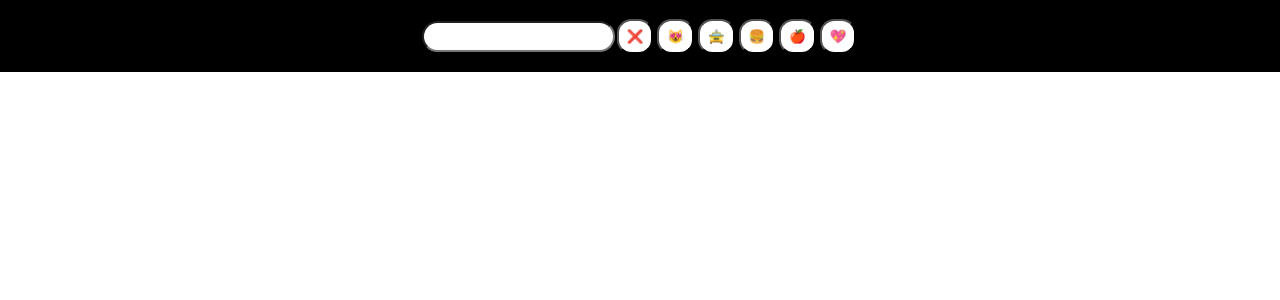
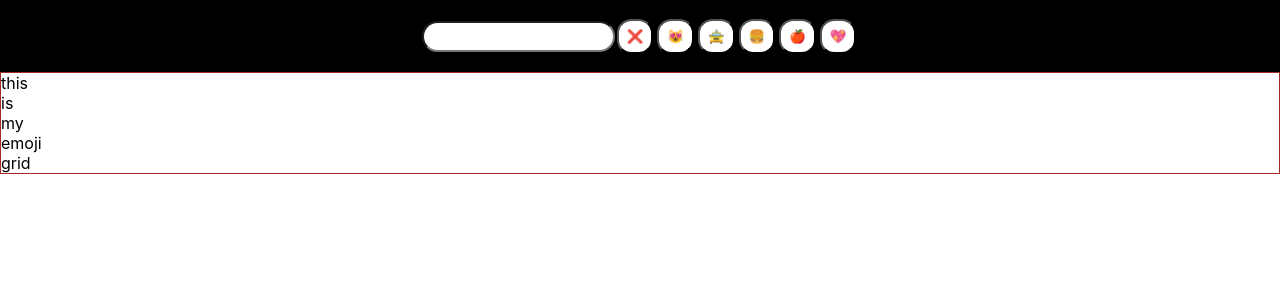
Before and after one commit to divvya007/emoji-search, a React (Create React App) app: page / in a window 1280 px wide. Shown: the top 300 px of the page. Built offline with nearby package versions, Linux system fonts and the light colour scheme.

Commit message:
feat: Emoji grid function component

```diff
--- a/src/component/EmojiGrid/index.js
+++ b/src/component/EmojiGrid/index.js
@@ -0,0 +1,7 @@
+import "./styles.css";
+
+function EmojiGrid() {
+  return <div className="emoji-grid">this is my emoji grid</div>;
+}
+
+export default EmojiGrid;
--- /dev/null
+++ b/src/component/EmojiGrid/styles.css
@@ -0,0 +1,5 @@
+.emoji-grid {
+  display: grid;
+  border: 1px solid brown;
+  grid-template-columns: 20px 20px 20px;
+}
--- a/src/component/HeaderSearch/index.js
+++ b/src/component/HeaderSearch/index.js
@@ -2,16 +2,17 @@ import "./styles.css";
 import ActionButton from "../ActionButton";
 import InputSearchBox from "../InputSearchBox";
 import React, { useState } from "react";
+import EmojiGrid from "../EmojiGrid/index";
 
 function HeaderSearch() {
   const [text, setText] = useState("");
 
   return (
+    <div>
       <div className="header-search">
         <InputSearchBox
           value={text}
           onChange={(e) => {
-          console.log(e);
             setText(e.target.text);
           }}
         />
@@ -52,6 +53,8 @@ function HeaderSearch() {
           }}
         />
       </div>
+      <EmojiGrid />
+    </div>
   );
 }
 
```
Also changed, not shown: public/index.html (+1 -22 lines). Lines whose indentation alone changed are shown as unchanged.
